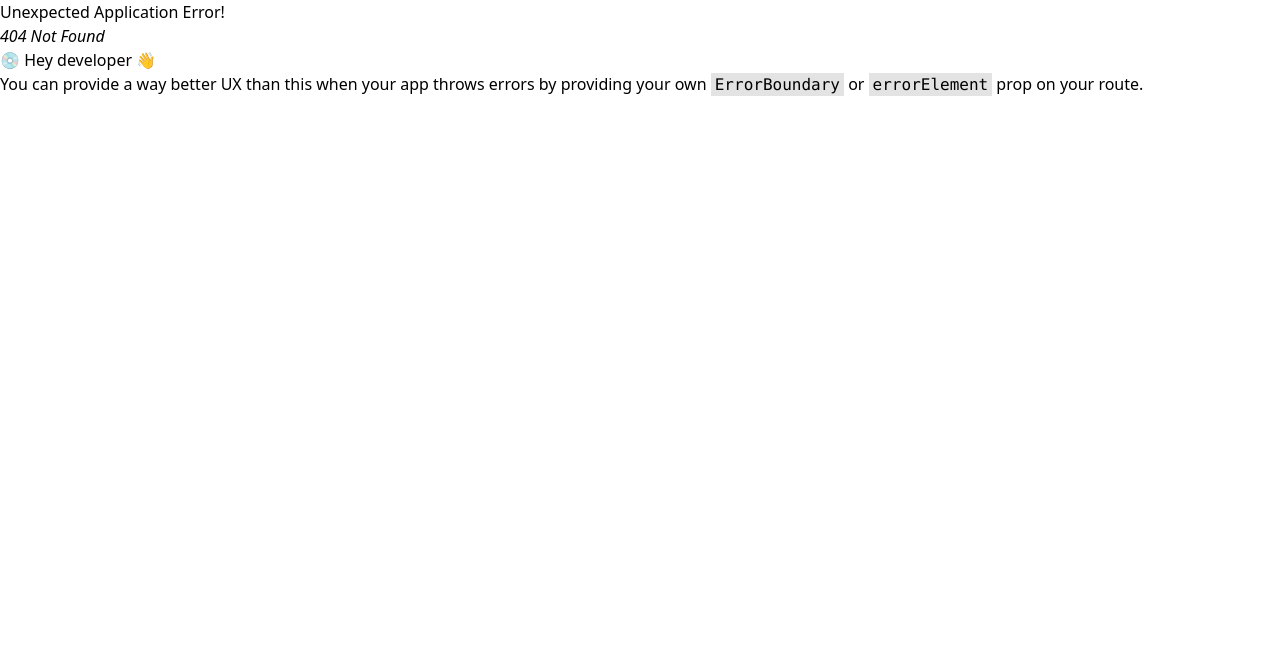
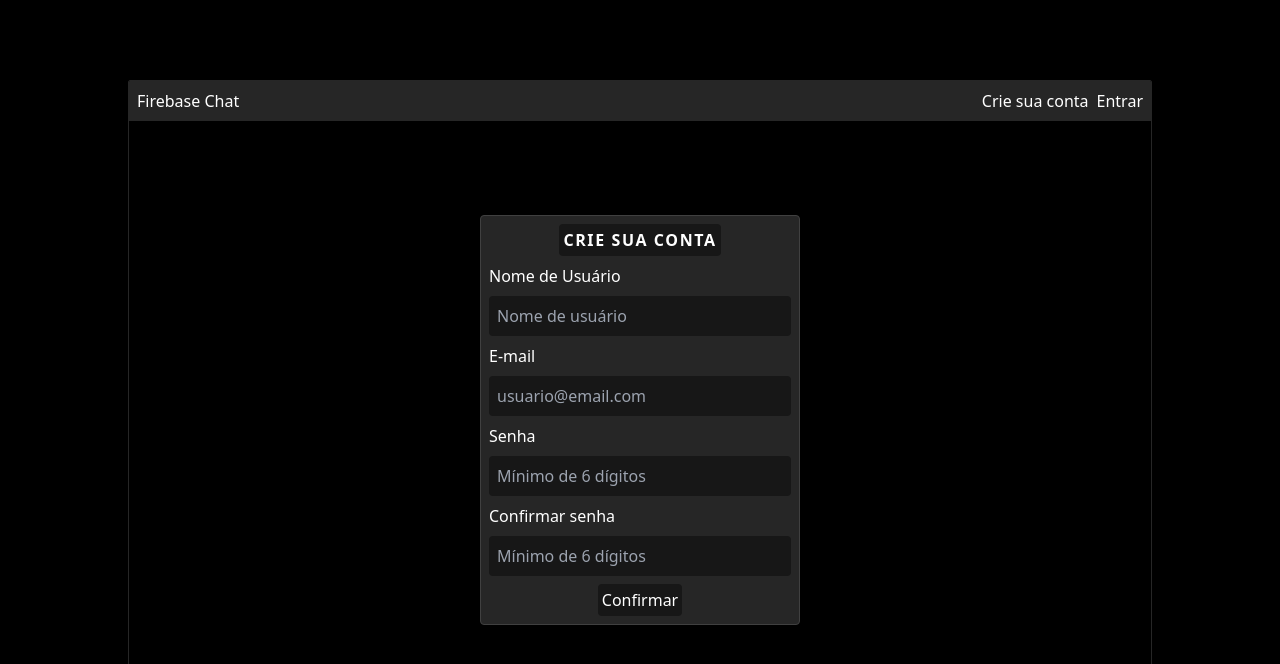
Before and after one commit to johnvcodes/firebase-chat, a React (Vite) app: page /register in a window 1280 px wide. Before the commit this address had no page. Shown: the top 664 px of the page. Built offline with nearby package versions, Linux system fonts and the light colour scheme.

Commit message:
Register style.

```diff
--- a/src/components/Container.tsx
+++ b/src/components/Container.tsx
@@ -4,7 +4,7 @@ type Props = ComponentPropsWithoutRef<"div">;
 
 export default function Container({ children }: Props) {
   return (
-    <div className="m-auto w-4/5 rounded-sm border border-slate-50 dark:border-slate-800">
+    <div className="m-auto flex h-4/5 w-4/5 flex-col overflow-hidden rounded-sm border border-neutral-50  dark:border-neutral-800 ">
       {children}
     </div>
   );
--- a/src/components/Header.tsx
+++ b/src/components/Header.tsx
@@ -2,7 +2,7 @@ import { Link } from "react-router-dom";
 
 export default function Header() {
   return (
-    <header className="flex items-center justify-between bg-slate-50 p-2 dark:bg-slate-900">
+    <header className="flex items-center justify-between bg-neutral-50 p-2 dark:bg-neutral-800">
       <h2>Firebase Chat</h2>
       <div className="flex items-center gap-2">
         <Link to="/register">Crie sua conta</Link>
--- /dev/null
+++ b/src/firebase/config.ts
@@ -0,0 +1,17 @@
+import { initializeApp, FirebaseOptions } from "firebase/app";
+import { getAuth } from "firebase/auth";
+import { getFirestore } from "firebase/firestore";
+
+const firebaseConfig: FirebaseOptions = {
+  apiKey: "AIzaSyDh1DBulADMObAbxyVVmzJazE1YPqxQXFs",
+  authDomain: "portfolio-585dc.firebaseapp.com",
+  projectId: "portfolio-585dc",
+  storageBucket: "portfolio-585dc.appspot.com",
+  messagingSenderId: "516711281409",
+  appId: "1:516711281409:web:3ba756352ba06e479d2100",
+};
+
+const app = initializeApp(firebaseConfig);
+
+export const auth = getAuth(app);
+export const firestore = getFirestore(app);
--- a/src/index.css
+++ b/src/index.css
@@ -11,3 +11,7 @@ body,
 body {
   @apply bg-white text-black dark:bg-black dark:text-white;
 }
+
+#root {
+  @apply grid place-items-center;
+}
--- a/src/main.tsx
+++ b/src/main.tsx
@@ -8,9 +8,14 @@ import {
 } from "react-router-dom";
 import App from "./App";
 import "./index.css";
+import Register from "./pages/Register";
 
 const router = createBrowserRouter(
-  createRoutesFromElements(<Route path="/" element={<App />}></Route>)
+  createRoutesFromElements(
+    <Route path="/" element={<App />}>
+      <Route path="/register" element={<Register />} />
+    </Route>
+  )
 );
 
 ReactDOM.createRoot(document.getElementById("root") as HTMLElement).render(
--- /dev/null
+++ b/src/pages/Register.tsx
@@ -0,0 +1,40 @@
+export default function Register() {
+  return (
+    <form className="m-auto grid w-80 gap-2 rounded border border-neutral-50 bg-neutral-50 p-2 shadow dark:border-neutral-700 dark:bg-neutral-800">
+      <h2 className="w-fit justify-self-center rounded bg-neutral-900 p-1 font-bold uppercase tracking-widest">
+        Crie sua conta
+      </h2>
+      <label htmlFor="username">Nome de Usuário</label>
+      <input
+        type="text"
+        id="username"
+        placeholder="Nome de usuário"
+        className="rounded bg-neutral-900 p-2"
+      />
+      <label htmlFor="email">E-mail</label>
+      <input
+        type="email"
+        id="email"
+        placeholder="usuario@email.com"
+        className="rounded bg-neutral-900 p-2"
+      />
+      <label htmlFor="password">Senha</label>
+      <input
+        type="password"
+        id="password"
+        placeholder="Mínimo de 6 dígitos"
+        className="rounded bg-neutral-900 p-2"
+      />
+      <label htmlFor="confirm-password">Confirmar senha</label>
+      <input
+        type="password"
+        id="confirm-password"
+        placeholder="Mínimo de 6 dígitos"
+        className="rounded bg-neutral-900 p-2"
+      />
+      <button className="w-fit justify-self-center rounded bg-neutral-900 p-1">
+        Confirmar
+      </button>
+    </form>
+  );
+}
```
